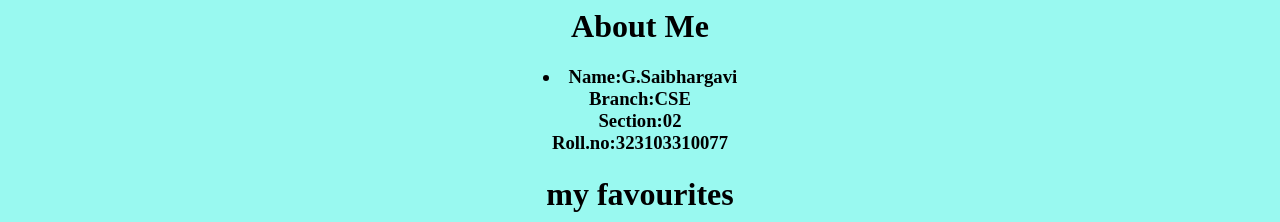
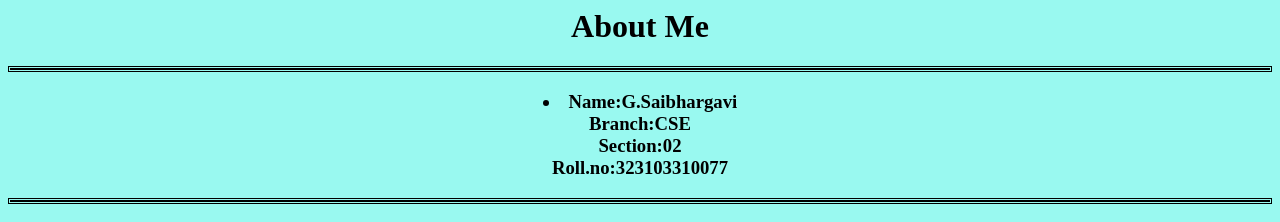
Before and after one commit to Saibhargavi2236/MYWEBSITE, a plain HTML site: page index.html in a window 1280 px wide. Shown: the top 222 px of the page. Drawn offline with Linux system fonts and the light colour scheme.

Commit message:
added borders

```diff
--- a/index.html
+++ b/index.html
@@ -3,13 +3,15 @@
 		<title>
 			GVPCE STUDENT
 		</title>
+		<style>p.double {border-style: double;}</style>
 	</head>
 	<body bgcolor="#99ff9ff">
 		<center><h1>About Me</h1>
-		  <p><h3><li>Name:G.Saibhargavi
+		  <p class="double"><h3><li>Name:G.Saibhargavi
 		          </br>Branch:CSE
 		          </br>Section:02
 		          </br>Roll.no:323103310077</li></h3></p>
+		<p class="double"></p>
 		<h1> my favourites </h1>
 		<center><h2> "colours are the smiles of nature"</h2> </center>
                <a href="https://youtu.be/vZlORTi2SvI?feature=shared"><img width="10%" height="10%" src="rainbow.jpg"></a> </center>
```
